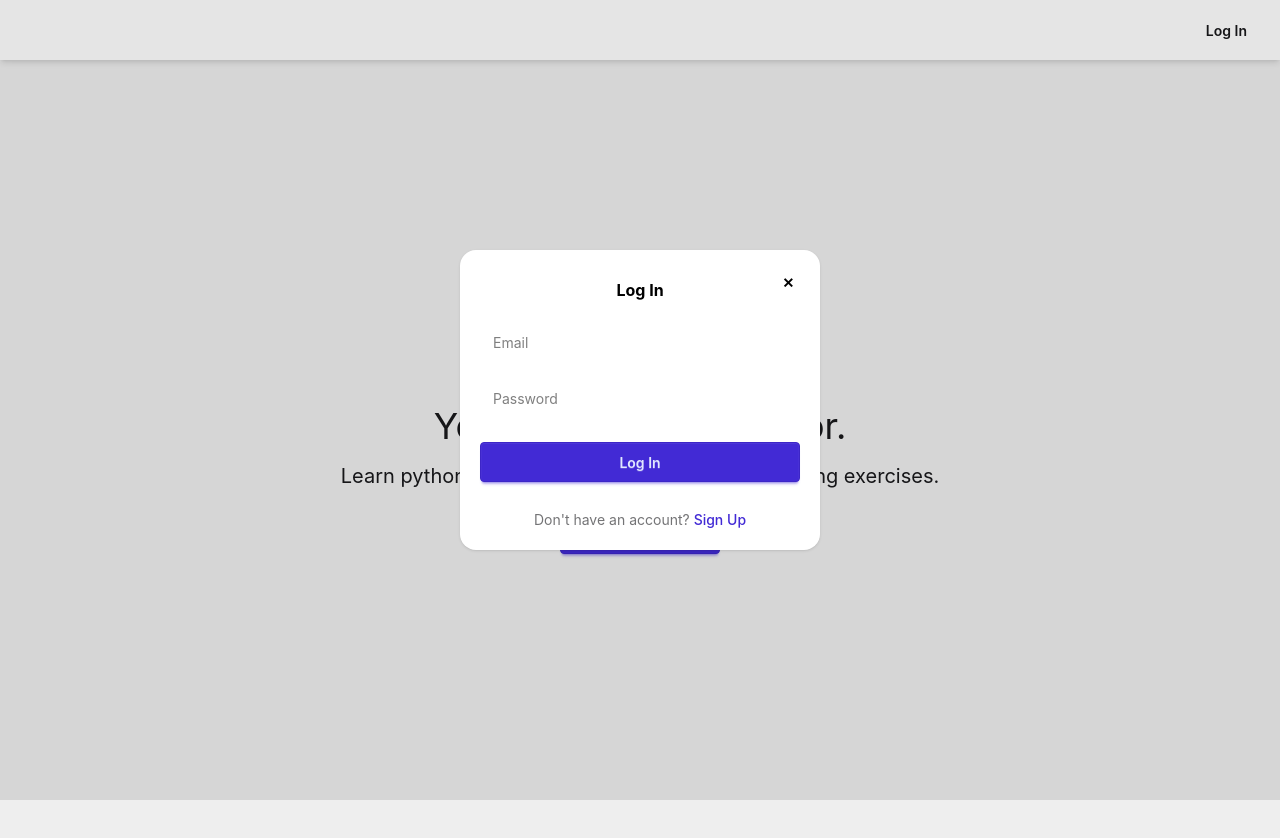
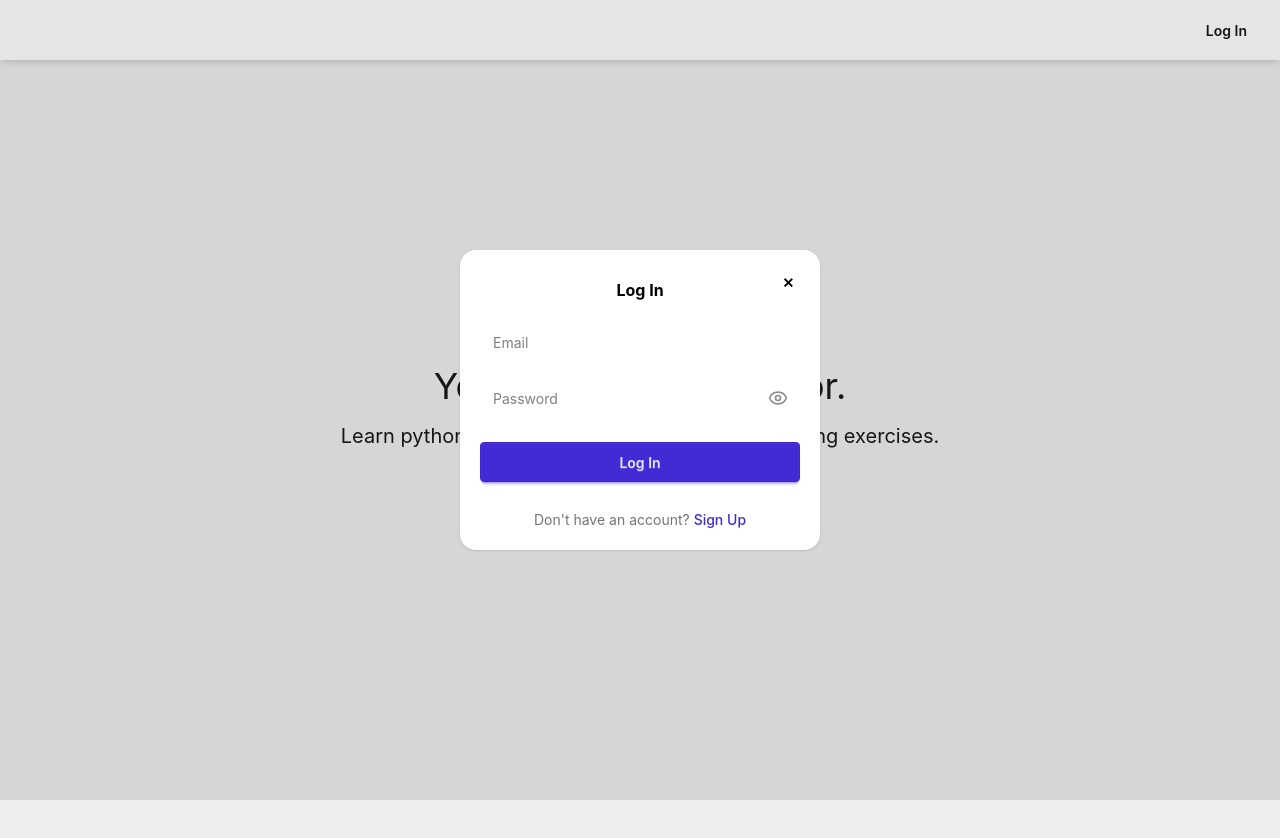
Before and after one commit to soulgeo/coding-tutor, a React (Vite) app: page / in a window 1280 px wide. Both pictures are taken after a click on the button "Log In". Shown: the top 838 px of the page. Built offline with nearby package versions, Linux system fonts and the light colour scheme; no server answers; the database is empty.

Commit message:
reveal password button

```diff
--- a/src/components/pages/HomePage.tsx
+++ b/src/components/pages/HomePage.tsx
@@ -10,7 +10,7 @@
       <div className="flex flex-col h-screen w-full items-center justify-center gap-4">
         <h2 className="text-4xl">Your trusty python tutor.</h2>
         <h1 className="text-xl">Learn python through interactive lessons and coding exercises.</h1>
-        <div className="flex flex-row gap-4 mt-2">
+        <div className="flex flex-row gap-4 mt-2 mb-20">
           <button onClick={() => setShowSignup(true)} className="btn btn-primary">Create an Account</button>
         </div>
       </div>
--- a/src/components/partials/Login.tsx
+++ b/src/components/partials/Login.tsx
@@ -5,6 +5,7 @@
 import { useNavigate } from "react-router";
 import toast from "react-hot-toast";
 import { getAuthErrorMessage } from "../../api/authErrors";
+import { Eye, EyeOff } from "lucide-react";
 
 interface LoginProps {
   closeModal?: () => void;
@@ -14,9 +15,10 @@
 const Login = ({ closeModal, onShowSignup }: LoginProps) => {
   const [email, setEmail] = useState("");
   const [password, setPassword] = useState("");
+  const [showPassword, setShowPassword] = useState(false);
   const navigate = useNavigate();
 
-  const onSubmit = (e: React.SubmitEvent) => {
+  const onSubmit = (e: React.FormEvent) => {
     e.preventDefault();
 
     const loginPromise = signInWithEmailAndPassword(auth, email, password);
@@ -46,13 +48,22 @@
           value={email}
           onChange={(e) => setEmail(e.target.value)}
         ></input>
-        <input
-          type="password"
-          className="input input-ghost w-full"
-          placeholder="Password"
-          value={password}
-          onChange={(e) => setPassword(e.target.value)}
-        ></input>
+        <div className="relative w-full">
+          <input
+            type={showPassword ? "text" : "password"}
+            className="input input-ghost w-full pr-10"
+            placeholder="Password"
+            value={password}
+            onChange={(e) => setPassword(e.target.value)}
+          ></input>
+          <button
+            type="button"
+            className="absolute inset-y-0 right-0 flex items-center pr-3 text-base-content/50 hover:text-base-content"
+            onClick={() => setShowPassword(!showPassword)}
+          >
+            {showPassword ? <EyeOff size={20} /> : <Eye size={20} />}
+          </button>
+        </div>
         <button type="submit" className="btn btn-primary mt-2">
           Log In
         </button>
--- a/src/components/partials/Signup.tsx
+++ b/src/components/partials/Signup.tsx
@@ -6,6 +6,7 @@
 import { doc, serverTimestamp, setDoc } from "firebase/firestore";
 import toast from "react-hot-toast";
 import { getAuthErrorMessage } from "../../api/authErrors";
+import { Eye, EyeOff } from "lucide-react";
 
 interface SignupProps {
   closeModal?: () => void;
@@ -17,9 +18,11 @@
   const [displayName, setDisplayName] = useState("");
   const [password, setPassword] = useState("");
   const [password2, setPassword2] = useState("");
+  const [showPassword, setShowPassword] = useState(false);
+  const [showConfirmPassword, setShowConfirmPassword] = useState(false);
   const navigate = useNavigate();
 
-  const onSubmit = (e: React.SubmitEvent) => {
+  const onSubmit = (e: React.FormEvent) => {
     e.preventDefault();
 
     if (password != password2) {
@@ -75,20 +78,38 @@
           value={displayName}
           onChange={(e) => setDisplayName(e.target.value)}
         ></input>
+        <div className="relative w-full">
           <input
-          type="password"
-          className="input input-ghost w-full"
+            type={showPassword ? "text" : "password"}
+            className="input input-ghost w-full pr-10"
             placeholder="Password"
             value={password}
             onChange={(e) => setPassword(e.target.value)}
           ></input>
+          <button
+            type="button"
+            className="absolute inset-y-0 right-0 flex items-center pr-3 text-base-content/50 hover:text-base-content"
+            onClick={() => setShowPassword(!showPassword)}
+          >
+            {showPassword ? <EyeOff size={20} /> : <Eye size={20} />}
+          </button>
+        </div>
+        <div className="relative w-full">
           <input
-          type="password"
-          className="input input-ghost w-full"
+            type={showConfirmPassword ? "text" : "password"}
+            className="input input-ghost w-full pr-10"
             placeholder="Confirm Password"
             value={password2}
             onChange={(e) => setPassword2(e.target.value)}
           ></input>
+          <button
+            type="button"
+            className="absolute inset-y-0 right-0 flex items-center pr-3 text-base-content/50 hover:text-base-content"
+            onClick={() => setShowConfirmPassword(!showConfirmPassword)}
+          >
+            {showConfirmPassword ? <EyeOff size={20} /> : <Eye size={20} />}
+          </button>
+        </div>
         <button type="submit" className="btn btn-primary mt-2">
           Sign Up
         </button>
```
Lines whose indentation alone changed are shown as unchanged.
